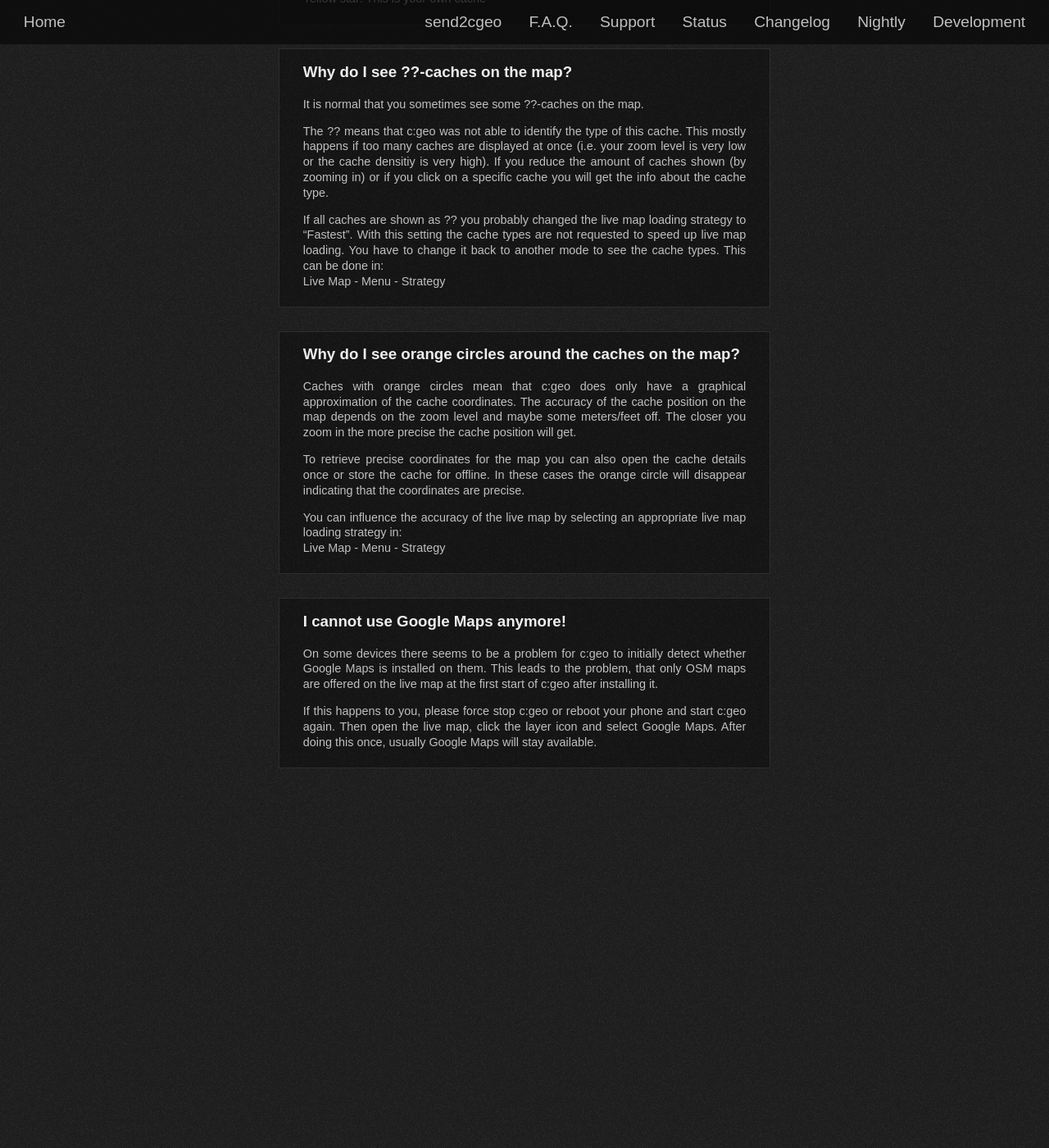
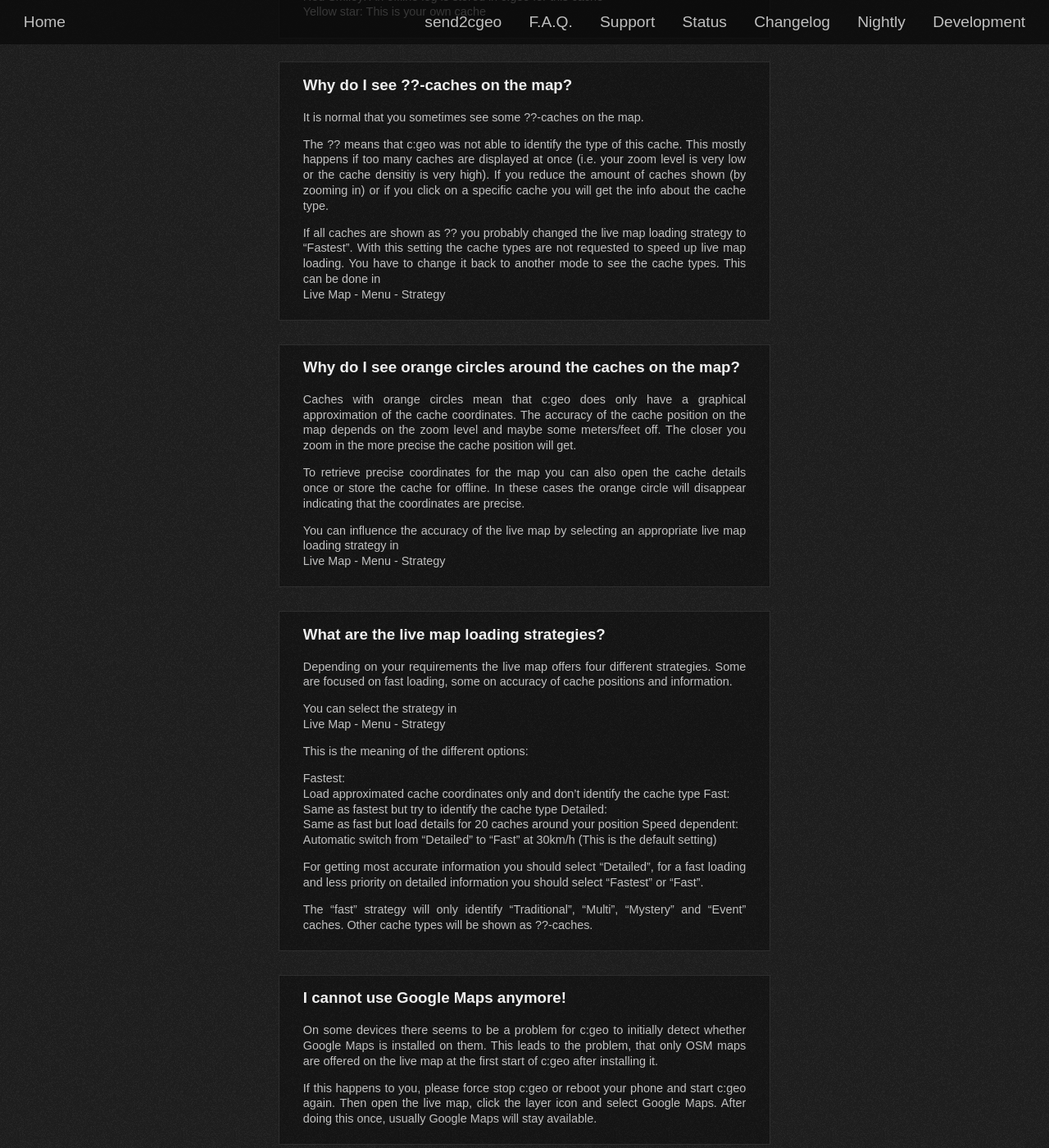
Before and after one commit to cgeo/cgeo.github.io, a Jekyll site: the page built from faq.html, in a window 1280 px wide and 1400 px high, scrolled down 15206 px. Shown: the whole window at 82% size. Built offline with Jekyll 4.4.1, drawn with Linux system fonts in a browser that asks for light colours; some web fonts are replaced; before the commit the page ends 16172 px from its top, so only the background shows below that; some of the changed text lies outside the part shown.

Commit message:
FAQ Live map strategies

```diff
--- a/_data/faq.yml
+++ b/_data/faq.yml
@@ -508,7 +508,7 @@
             If you reduce the amount of caches shown (by zooming in) or if you click on a specific cache you will get the info about the cache type.
 
             If all caches are shown as ?? you probably changed the live map loading strategy to "Fastest". With this setting the cache types are not requested to speed up live map loading.
-            You have to change it back to another mode to see the cache types. This can be done in: \\
+            You have to change it back to another mode to see the cache types. This can be done in \\
             Live Map - Menu - Strategy
 
       - title: Why do I see orange circles around the caches on the map?
@@ -520,8 +520,31 @@
             To retrieve precise coordinates for the map you can also open the cache details once or store the cache for offline.
             In these cases the orange circle will disappear indicating that the coordinates are precise.
 
-            You can influence the accuracy of the live map by selecting an appropriate live map loading strategy in: \\
+            You can influence the accuracy of the live map by selecting an appropriate live map loading strategy in \\
             Live Map - Menu - Strategy
+
+      - title: What are the live map loading strategies?
+        content: |
+            Depending on your requirements the live map offers four different strategies.
+            Some are focused on fast loading, some on accuracy of cache positions and information.
+
+            You can select the strategy in \\
+            Live Map - Menu - Strategy
+
+            This is the meaning of the different options:
+
+            Fastest: \\
+            Load approximated cache coordinates only and don't identify the cache type
+            Fast: \\
+            Same as fastest but try to identify the cache type
+            Detailed: \\
+            Same as fast but load details for 20 caches around your position
+            Speed dependent: \\
+            Automatic switch from "Detailed" to "Fast" at 30km/h (This is the default setting)
+
+            For getting most accurate information you should select "Detailed", for a fast loading and less priority on detailed information you should select "Fastest" or "Fast".
+
+            The "fast" strategy will only identify "Traditional", "Multi", "Mystery" and "Event" caches. Other cache types will be shown as ??-caches.
 
       - title: I cannot use Google Maps anymore!
         content: |
```
